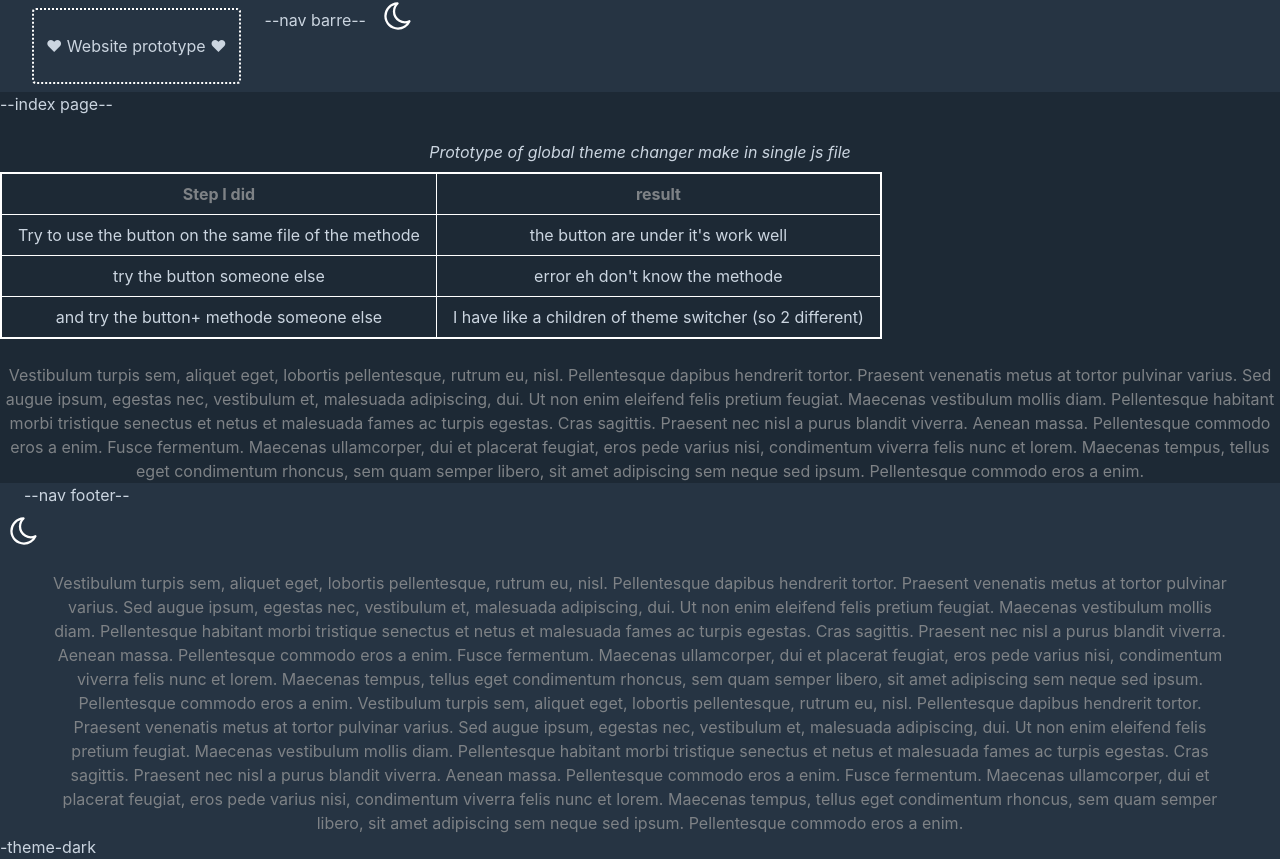
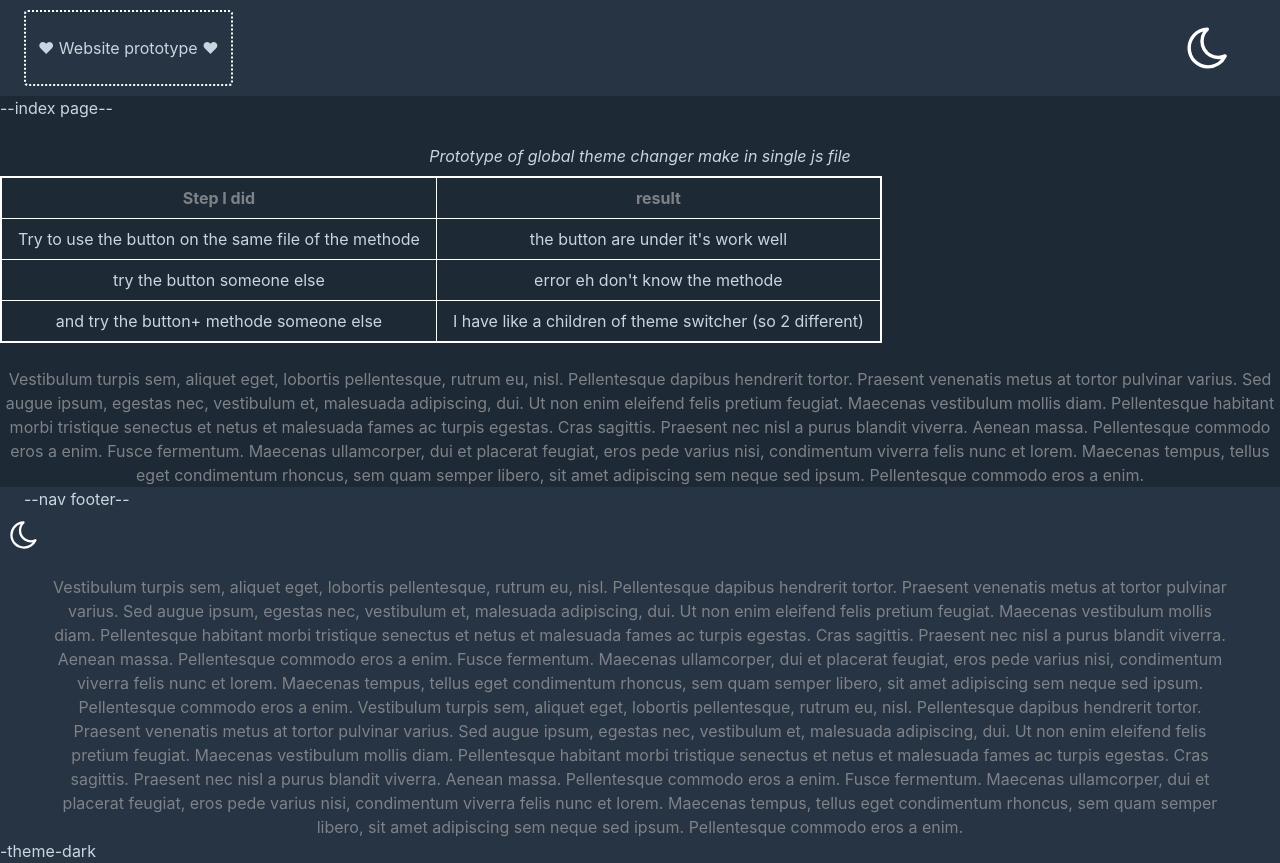
Before and after one commit to AlbertLanne/Theme-switcher-Nuxt-TailwindCSS, a Nuxt app: page / in a window 1280 px wide. Built offline with nearby package versions, Linux system fonts and the light colour scheme.

Commit message:
frotn end up

```diff
--- a/components/NavBarre.vue
+++ b/components/NavBarre.vue
@@ -1,32 +1,31 @@
 <template>
-  <header class=" bg-background-tertiary flex">
-<!--here i would like to add a button to switch the theme-->
-<div class="m-2 flex">
-
+  <header class="flex flex-wrap items-center justify-between align-baseline bg-background-tertiary  w-full">
     <div class=" mx-6 justify-start mx-2 border-2 border-dotted rounded border-border-color-primary">
       <h1 class="m-3 my-6 text">❤ Website prototype ❤</h1>
-
-    </div>
-    <p> --nav barre--</p>
-
     </div>
 
-
-    <!--BOUTTON POUR CHANGER LE THEME ICI-->
+  <div class="flex justify-end">
+    <div class="mx-12">
     <picture @click.prevent="toggleTheme" class="mx-2 mr-6 cursor-pointer" v-if="this.$store.state.theme === 'theme-light'">
       <img
-                            class=" h-8 w-8 fill-current fill-text-red-600 hover:text-green-600"
+        class=" h-12 w-12 fill-current fill-text-red-600 hover:text-green-600"
         src="../assets/img/logo_light_mod.svg"
         title="Switch for the light theme"
         alt="button light theme ">
     </picture>
     <picture @click.prevent="toggleTheme" class="mx-2 mr-6 cursor-pointer" v-else>
       <img
-                            class="h-8 w-8  fill-current fill-text-red-600 hover:text-green-600  "
+        class="h-12 w-12  fill-current fill-text-red-600 hover:text-green-600  "
         src="../assets/img/logo_dark_mod.svg"
         alt="theme dark button"
         title=" dark for the theme">
     </picture>
+    </div>
+  </div>
+
+
+    <!--BOUTTON POUR CHANGER LE THEME ICI-->
+
   </header>
 </template>
 
--- a/layouts/default.vue
+++ b/layouts/default.vue
@@ -1,12 +1,14 @@
 <template>
-  <div class="bg-background-primary text-copy-primary" :class="theme">
+  <div class="min-h-screen flex flex-col bg-background-primary
+              text-copy-primary" :class="theme">
 
 
 
-
+<div class="flex-grow">
 
     <NavBarre/>
     <nuxt/>
+</div>
     <NavFooter/>
 
 
```
Lines whose indentation alone changed are shown as unchanged.
